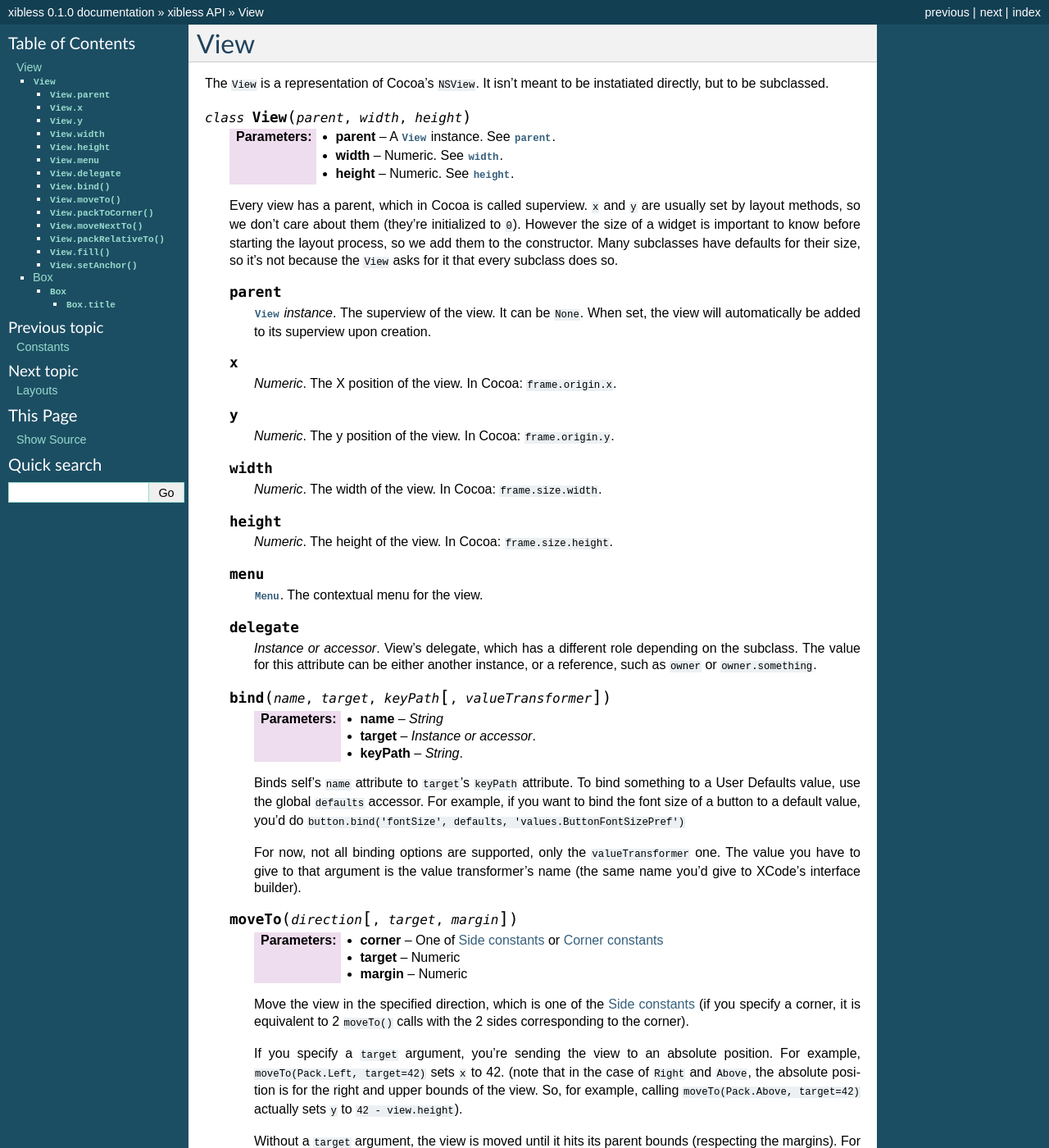
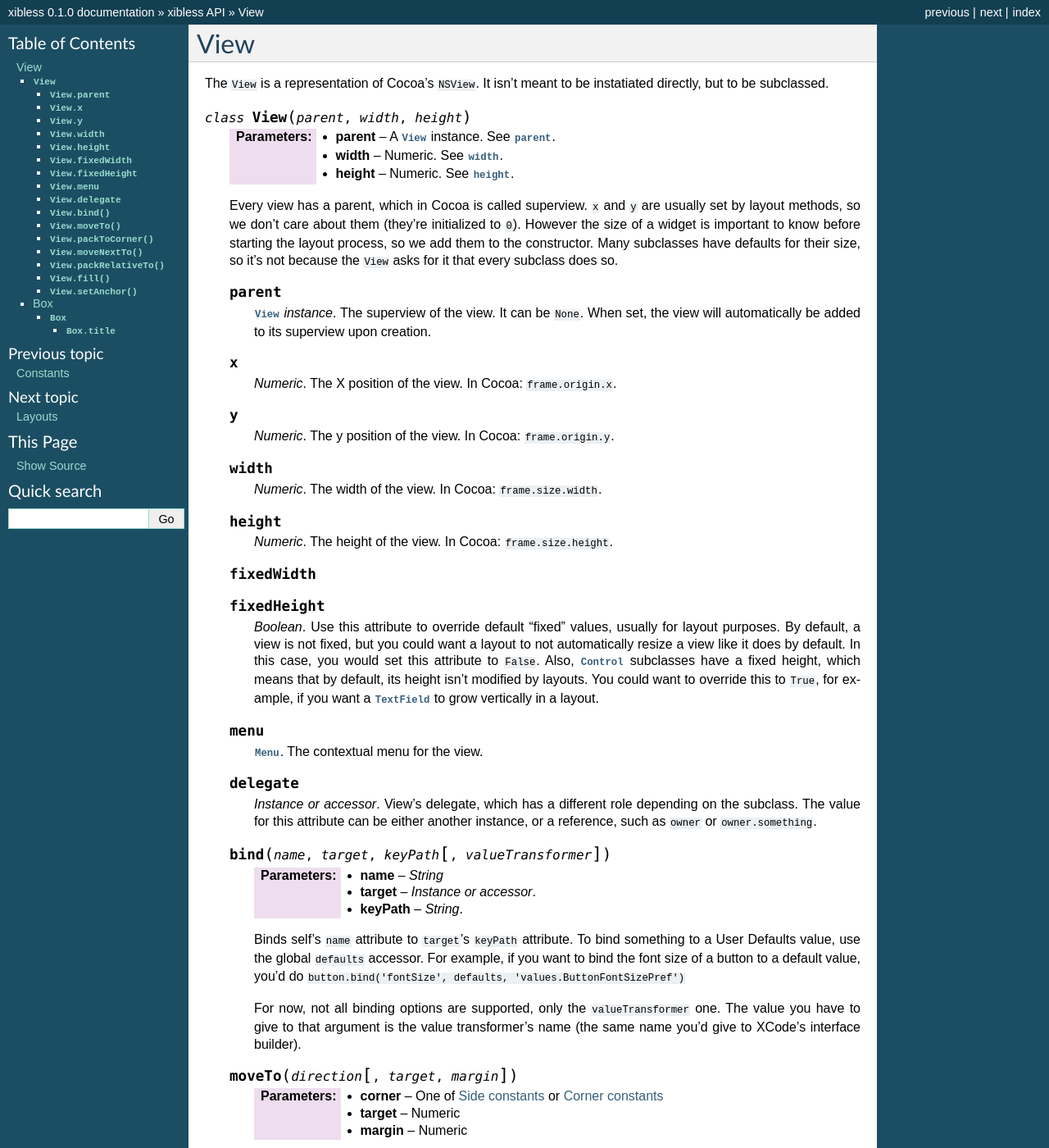
Before and after one commit to hsoft/xibless, a Sphinx documentation site: the page built from docs/api/view.rst, in a window 1280 px wide and 1400 px high. Shown: the whole window at 82% size. Built offline with Sphinx 7.4.7, drawn with Linux system fonts in a browser that asks for light colours; some of the changed text lies outside the part shown.

Commit message:
Removed TextField.fixedHeight and added fixedWidth and fixedHeight to View for a better layout control.

```diff
--- a/docs/api/view.rst
+++ b/docs/api/view.rst
@@ -36,6 +36,16 @@ but to be subclassed.
     .. attribute:: height
 
         *Numeric*. The height of the view. In Cocoa: ``frame.size.height``.
+
+    .. attribute:: fixedWidth
+    .. attribute:: fixedHeight
+
+        *Boolean*. Use this attribute to override default "fixed" values, usually for layout
+        purposes. By default, a view is not fixed, but you could want a layout to not automatically
+        resize a view like it does by default. In this case, you would set this attribute to
+        ``False``. Also, :class:`Control` subclasses have a fixed height, which means that by
+        default, its height isn't modified by layouts. You could want to override this to
+        ``True``, for example, if you want a :class:`TextField` to grow vertically in a layout.
 
     .. attribute:: menu
 
@@ -155,7 +165,7 @@ but to be subclassed.
         arguments will have respectively no effect and will always be set to ``False``. This is to
         avoid weird anchor rules in layouts with fillers. If you want to override the fixed nature
         or a view's size, make sure you override the appropriate flag where supported (for example
-        :attr:`TextField.fixedHeight`) before you call ``setAnchor()``.
+        :attr:`View.fixedHeight`) before you call ``setAnchor()``.
 
 
 Box
```
Also changed, not shown: docs/api/textfield.rst (+0 -8 lines), 3 other files.
